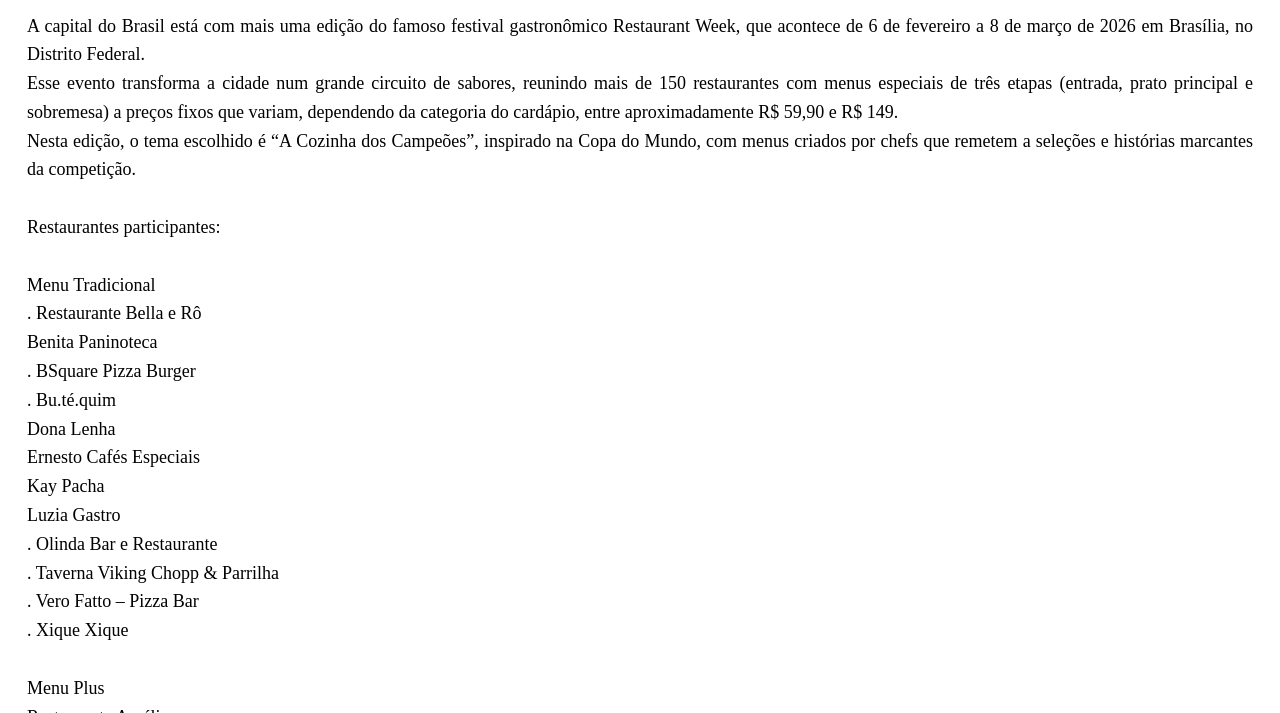
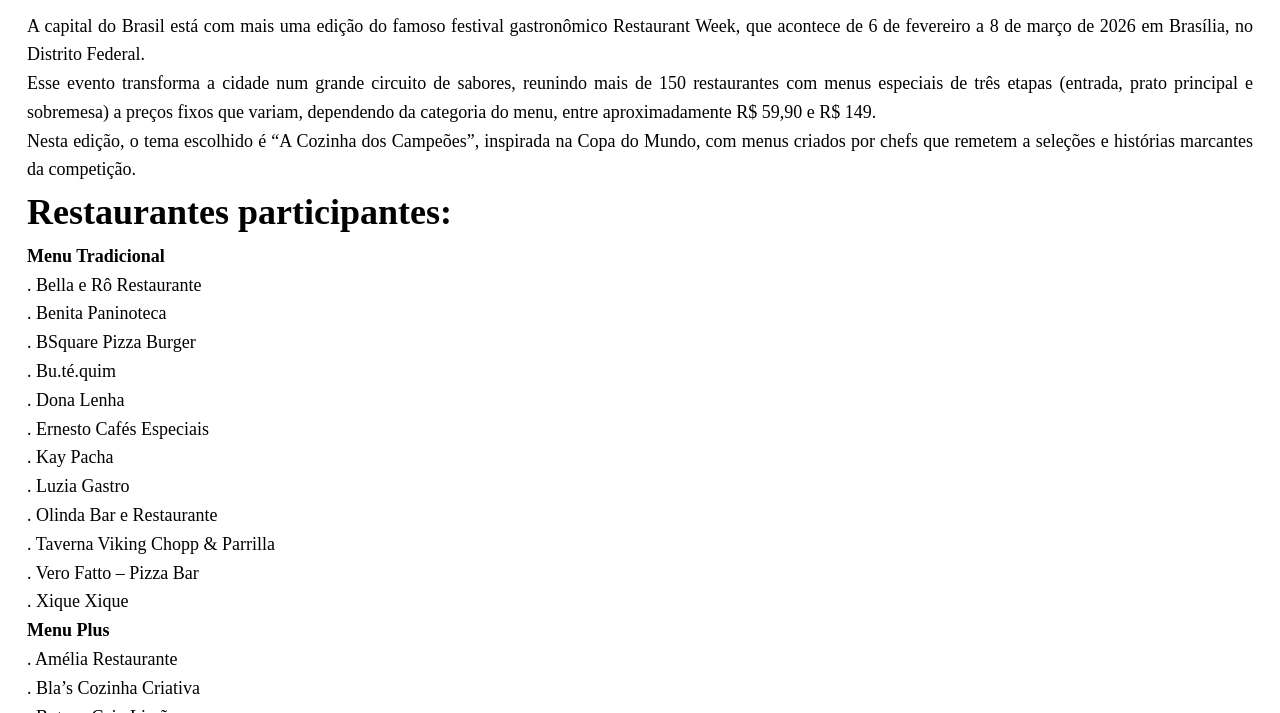
Before and after one commit to entrada11portal/entrada11portal.github.io, a Jekyll site: the page built from _posts/2026-02-22-33ª-Brasília-Restaurant-Week-movimenta-a-gastronomia-da-capital-federal.md, in a window 1280 px wide and 900 px high, scrolled down 984 px, cut to the strip 187-900 px from the top of the window. Built offline with Jekyll 4.4.1, drawn with Linux system fonts in a browser that asks for light colours; some of the changed text lies outside the part shown.

Commit message:
Update 2026-02-22-33ª-Brasília-Restaurant-Week-movimenta-a-gastronomia-da-capital-federal.md

```diff
--- a/_posts/2026-02-22-33ª-Brasília-Restaurant-Week-movimenta-a-gastronomia-da-capital-federal.md
+++ b/_posts/2026-02-22-33ª-Brasília-Restaurant-Week-movimenta-a-gastronomia-da-capital-federal.md
@@ -10,154 +10,10 @@
 image_description: "Imagem ilustrativa"
 ---
 
-<div>
-    A capital do Brasil está com mais uma edição do famoso festival gastronômico
-    Restaurant Week, que acontece de 6 de fevereiro a 8 de março de 2026 em
-    Brasília, no Distrito Federal.
-</div>
-<div>
-    Esse evento transforma a cidade num grande circuito de sabores, reunindo
-    mais de 150 restaurantes com menus especiais de três etapas (entrada, prato
-    principal e sobremesa) a preços fixos que variam, dependendo da categoria do
-    cardápio, entre aproximadamente R$ 59,90 e R$ 149.
-</div>
-<div>
-    Nesta edição, o tema escolhido é “A Cozinha dos Campeões”, inspirado na Copa
-    do Mundo, com menus criados por chefs que remetem a seleções e histórias
-    marcantes da competição.
-</div>
-<div>
-    <br/>
-</div>
-<div>
-    Restaurantes participantes:
-</div>
-<div>
-    <br/>
-</div>
-<div>
-    Menu Tradicional
-</div>
-<div>
-    . Restaurante Bella e Rô
-</div>
-<div>
-    Benita Paninoteca
-</div>
-<div>
-    . BSquare Pizza Burger
-</div>
-<div>
-    . Bu.té.quim
-</div>
-<div>
-    Dona Lenha
-</div>
-<div>
-    Ernesto Cafés Especiais
-</div>
-<div>
-    Kay Pacha
-</div>
-<div>
-    Luzia Gastro
-</div>
-<div>
-    . Olinda Bar e Restaurante
-</div>
-<div>
-    . Taverna Viking Chopp & Parrilha
-</div>
-<div>
-    . Vero Fatto – Pizza Bar
-</div>
-<div>
-    . Xique Xique
-</div>
-<div>
-    <br/>
-</div>
-<div>
-    Menu Plus
-</div>
-<div>
-    Restaurante Amélia
-</div>
-<div>
-    . Cozinha Criativa da Bla
-</div>
-<div>
-    . Boteco Caju Limão
-</div>
-<div>
-    . Caminito Parrilla
-</div>
-<div>
-    . Cantucci
-</div>
-<div>
-    . Casa Mar
-</div>
-<div>
-    . Donburi
-</div>
-<div>
-    Restaurante MaxFoods
-</div>
-<div>
-    Brunch da Mamãe
-</div>
-<div>
-    Barra Superquadra
-</div>
-<div>
-    <br/>
-</div>
-<div>
-    Menu Premium
-</div>
-<div>
-    Avenida JK Forneria
-</div>
-<div>
-    Barbacoa
-</div>
-<div>
-    . Mistura Boucherie
-</div>
-<div>
-    Camarada Camarão
-</div>
-<div>
-    Casa Baco
-</div>
-<div>
-    . Da Canoa Sushi & Mar
-</div>
-<div>
-    . DOC Cucina
-</div>
-<div>
-    Gurumê
-</div>
-<div>
-    Cozinha de Jamie Oliver
-</div>
-<div>
-    <br/>
-</div>
-<div>
-    Menu Diamante
-</div>
-<div>
-    Aroma
-</div>
-<div>
-    Piselli
-</div>
-<div>
-    . Saveur.
-</div>
-<div>
-    <br/>
-</div>
+
+<p>A capital do Brasil est&aacute; com mais uma edi&ccedil;&atilde;o do famoso festival gastron&ocirc;mico Restaurant Week, que acontece de 6 de fevereiro a 8 de mar&ccedil;o de 2026 em Bras&iacute;lia, no Distrito Federal.<br />Esse evento transforma a cidade num grande circuito de sabores, reunindo mais de 150 restaurantes com menus especiais de tr&ecirc;s etapas (entrada, prato principal e sobremesa) a pre&ccedil;os fixos que variam, dependendo da categoria do menu, entre aproximadamente R$ 59,90 e R$ 149.<br />Nesta edi&ccedil;&atilde;o, o tema escolhido &eacute; &ldquo;A Cozinha dos Campe&otilde;es&rdquo;, inspirada na Copa do Mundo, com menus criados por chefs que remetem a sele&ccedil;&otilde;es e hist&oacute;rias marcantes da competi&ccedil;&atilde;o.</p>
+<h1><strong>Restaurantes participantes:</strong></h1>
+<p><strong>Menu Tradicional</strong><br />. Bella e R&ocirc; Restaurante<br />. Benita Paninoteca<br />. BSquare Pizza Burger<br />. Bu.t&eacute;.quim<br />. Dona Lenha<br />. Ernesto Caf&eacute;s Especiais<br />. Kay Pacha<br />. Luzia Gastro<br />. Olinda Bar e Restaurante<br />. Taverna Viking Chopp &amp; Parrilla<br />. Vero Fatto &ndash; Pizza Bar<br />. Xique Xique</p>
+<p><strong>Menu Plus</strong><br />. Am&eacute;lia Restaurante<br />. Bla&rsquo;s Cozinha Criativa<br />. Boteco Caju Lim&atilde;o<br />. Caminito Parrilla<br />. Cantucci<br />. Casa Mar<br />. Donburi<br />. MaxFoods Restaurante<br />. Momma Brunch<br />. Superquadra Bar</p>
+<p><strong>Menu Premium</strong><br />. Avenida JK Forneria<br />. Barbacoa<br />. Blend Boucherie<br />. Camarada Camar&atilde;o<br />. Casa Baco<br />. Da Canoa Sushi &amp; Mar<br />. DOC Cucina<br />. Gurum&ecirc;<br />. Jamie Oliver Kitchen</p>
+<p><strong>Menu Diamond</strong><br />. Aroma Bras&iacute;lia<br />. Piselli<br />. Saveur.</p>
```
